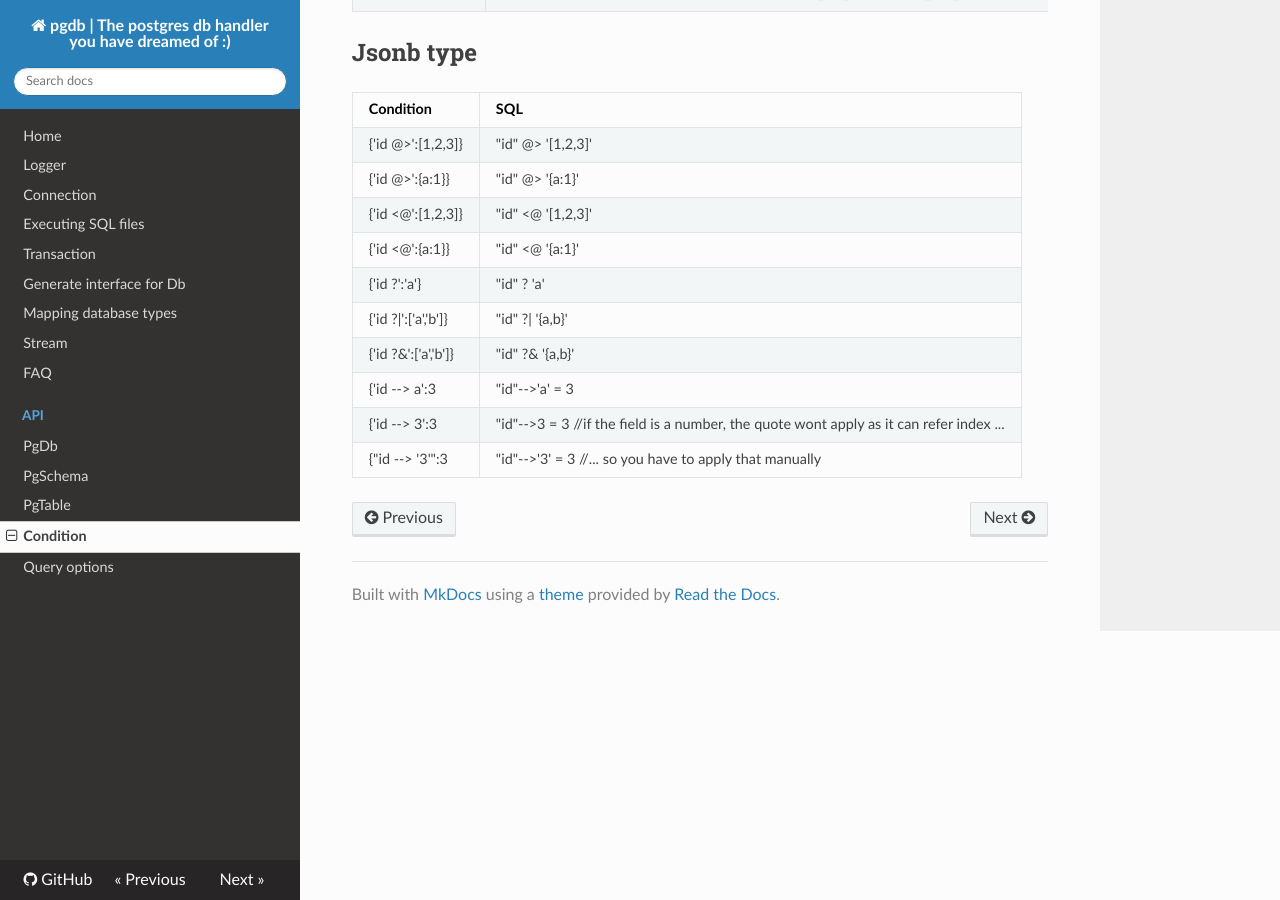
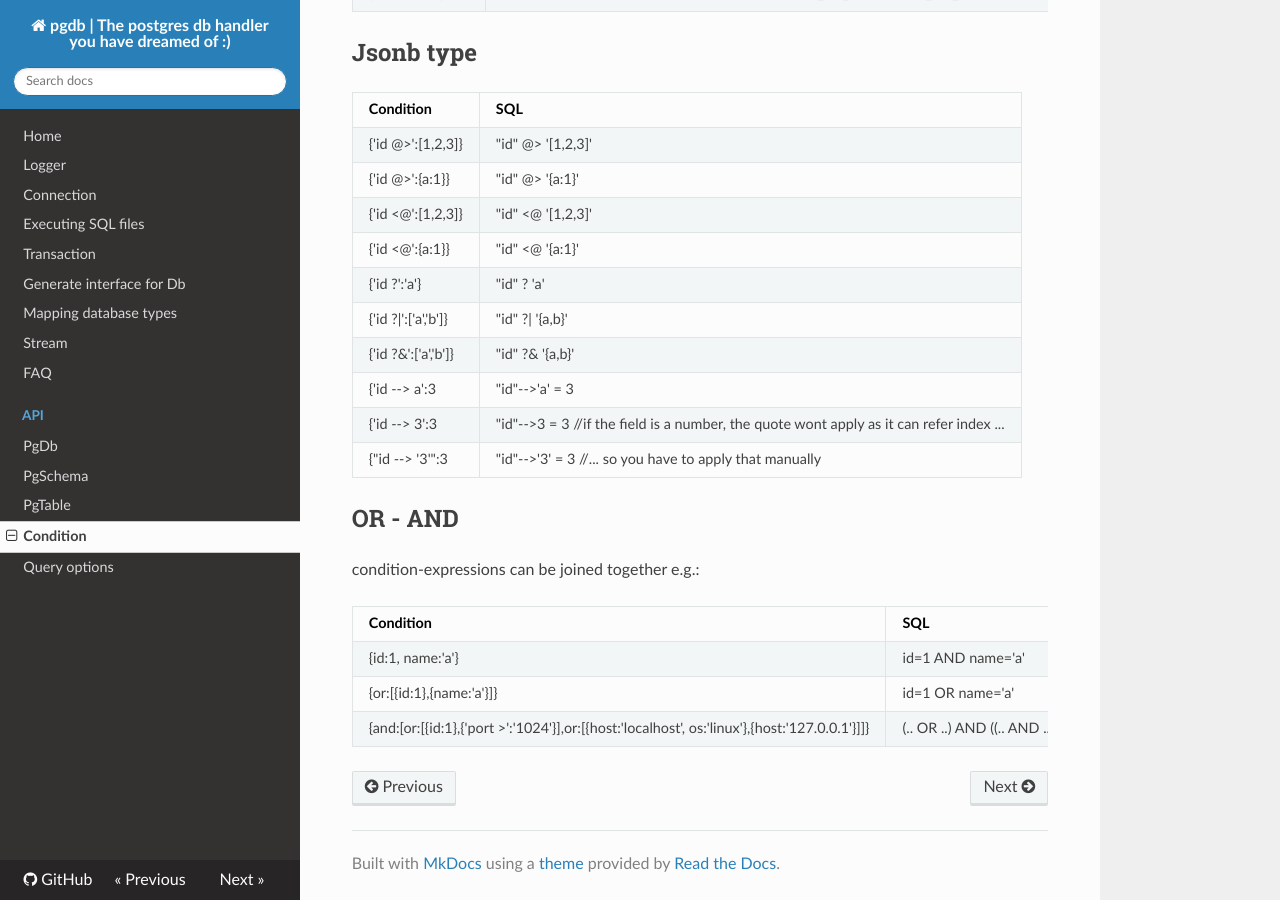
Before and after one commit to holdfenytolvaj/pogi, an MkDocs documentation site: the page built from docs/API/condition.md, in a window 1280 px wide and 900 px high, scrolled down 1889 px. Built offline with MkDocs 1.6.1, drawn with Linux system fonts in a browser that asks for light colours; nearby versions of some CDN libraries; old or Windows-style settings are respelled for this version of MkDocs.

Commit message:
add and-or examples

```diff
--- a/docs/API/condition.md
+++ b/docs/API/condition.md
@@ -73,3 +73,13 @@ Pattern matching:
 | {'id --> a':3| "id"-->'a' = 3
 | {'id --> 3':3| "id"-->3 = 3 //if the field is a number, the quote wont apply as it can refer index ...
 | {"id --> '3'":3| "id"-->'3' = 3 //... so you have to apply that manually
+
+
+## OR - AND
+condition-expressions can be joined together e.g.:
+
+| Condition                | SQL
+| -------------            |:--------------
+| {id:1, name:'a'}         | id=1 AND name='a'
+| {or:[{id:1},{name:'a'}]} | id=1 OR  name='a'
+| {and:[or:[{id:1},{'port >':'1024'}],or:[{host:'localhost', os:'linux'},{host:'127.0.0.1'}]]} | (.. OR ..) AND ((.. AND ..) OR ..)
--- a/package.json
+++ b/package.json
@@ -29,7 +29,7 @@
   },
   "devDependencies": {
     "@types/jasmine": "~2.5.35",
-    "@types/node": "^6.0.35",
+    "@types/node": "latest",
     "babel-cli": "~6.14.0",
     "babel-plugin-transform-es2015-destructuring": "^6.16.0",
     "babel-plugin-transform-es2015-parameters": "^6.17.0",
```
